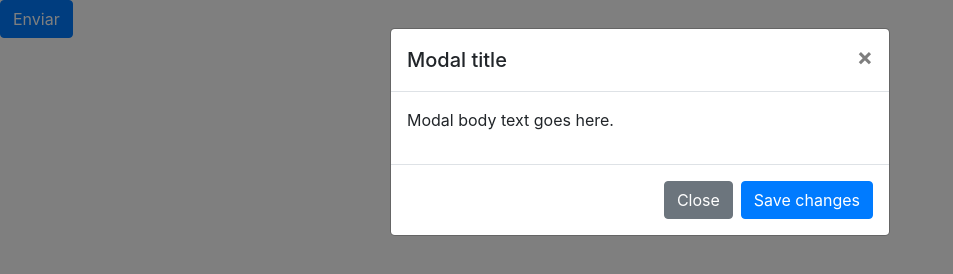
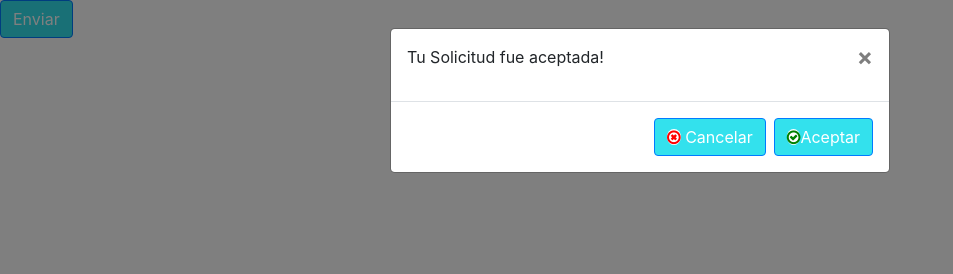
Before and after one commit to alansosaARG/grupo1HB, a plain HTML site: page errormessage.html in a window 1280 px wide. Both pictures are taken after a click on the button "Enviar". Shown: the whole page, without its empty margins (0-953 px from the left). Drawn offline with nearby package versions, Linux system fonts and the light colour scheme.

Commit message:
modified modal

```diff
--- /dev/null
+++ b/css/style.css
@@ -0,0 +1,21 @@
+.fa-times-circle-o{
+
+
+   color: red;
+   background: #ffffff;
+   border-radius: 50%;
+
+}
+
+
+.btn{
+    background: #33E1ED;
+}
+
+
+.fa-check-circle-o{
+    color: green;
+    background: white;
+    border-radius: 50%;
+
+}
--- a/errormessage.html
+++ b/errormessage.html
@@ -5,10 +5,12 @@
 
   <meta charset="utf-8">
   <meta name="viewport" content="width=device-width, initial-scale=1, shrink-to-fit=no">
-
   <link rel="stylesheet" href="https://stackpath.bootstrapcdn.com/bootstrap/4.4.1/css/bootstrap.min.css"
     integrity="sha384-Vkoo8x4CGsO3+Hhxv8T/Q5PaXtkKtu6ug5TOeNV6gBiFeWPGFN9MuhOf23Q9Ifjh" crossorigin="anonymous">
+    <link rel="stylesheet" href="css/style.css">
+  <link href="https://stackpath.bootstrapcdn.com/font-awesome/4.7.0/css/font-awesome.min.css" rel="stylesheet" integrity="sha384-wvfXpqpZZVQGK6TAh5PVlGOfQNHSoD2xbE+QkPxCAFlNEevoEH3Sl0sibVcOQVnN" crossorigin="anonymous">
   <title>Mensaje Error y Aceptación</title>
+
 </head>
 
 <body>
@@ -23,18 +25,17 @@
   <div class="modal" tabindex="-1" role="dialog" id="modalmensaje">
     <div class="modal-dialog" role="document">
       <div class="modal-content">
-        <div class="modal-header">
-          <h5 class="modal-title">Modal title</h5>
+
+
+        <div class="modal-body">
           <button type="button" class="close" data-dismiss="modal" aria-label="Close">
             <span aria-hidden="true">&times;</span>
           </button>
-        </div>
-        <div class="modal-body">
-          <p>Modal body text goes here.</p>
+          <p>Tu Solicitud fue aceptada!</p>
         </div>
         <div class="modal-footer">
-          <button type="button" class="btn btn-secondary" data-dismiss="modal">Close</button>
-          <button type="button" class="btn btn-primary">Save changes</button>
+          <button type="button" class="btn btn-primary"><i class="fa fa-times-circle-o" aria-hidden="true"></i> Cancelar</button>
+          <button type="button" class="btn btn-primary"><i class="fa fa-check-circle-o" aria-hidden="true"></i>Aceptar</button>
         </div>
       </div>
     </div>
```
